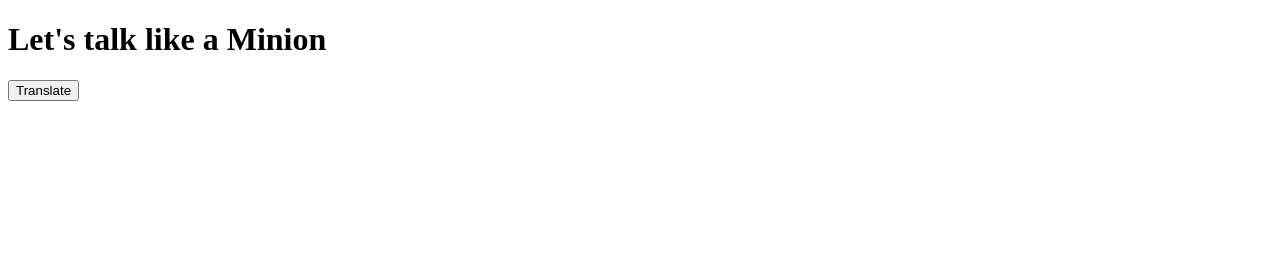
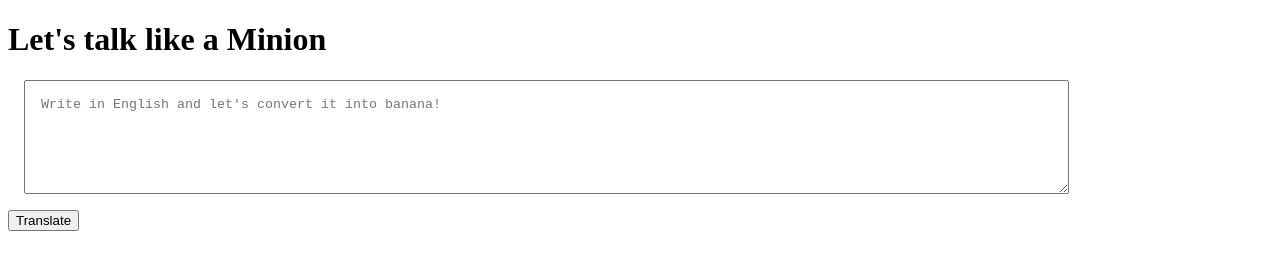
Before and after one commit to pranjalmahajan96/level0-bananaSpeak, a plain HTML site: page index.html in a window 1280 px wide. Drawn offline with Linux system fonts and the light colour scheme.

Commit message:
text area input

```diff
--- a/app.js
+++ b/app.js
@@ -1,5 +1,11 @@
 var btnTranslate = document.querySelector("#btn-translate");
+var txtInput = document.querySelector("#txt-input");
 
-btnTranslate.addEventListener("click", function clickEventHandler(){
-    console.log("clicked!!!")
-})
+
+function clickEventHandler()
+{
+    console.log("clicked!");
+    console.log("input", txtInput.value);
+}
+
+btnTranslate.addEventListener("click", clickEventHandler)
--- a/index.html
+++ b/index.html
@@ -4,10 +4,20 @@
     <meta charset="UTF-8">
     <meta name="viewport" content="width=device-width, initial-scale=1.0">
     <title>Minions speak bananaaaa</title>
+    <style>
+        textarea{
+            width: 80%;
+            height: 10vh;
+            display: block;
+            margin: 1rem;
+            padding: 1rem;
+        }
+    </style>
 
 </head>
 <body>
     <h1>Let's talk like a Minion</h1>
+    <textarea id="txt-input" placeholder="Write in English and let's convert it into banana!"></textarea>
     <button id="btn-translate">Translate</button>
 
 
```
